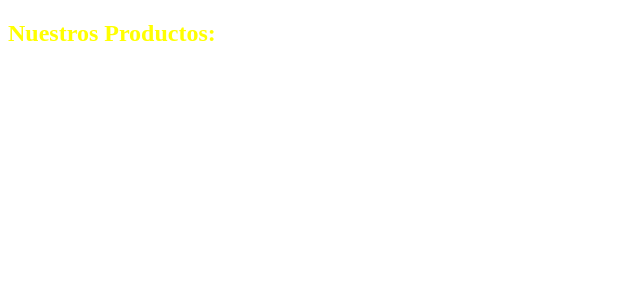
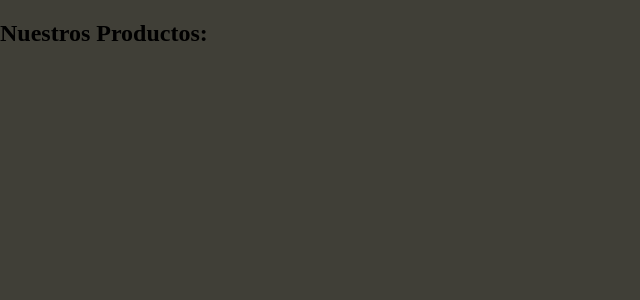
Before and after one commit to shencanet/REACT-JSON, a React (Create React App) app: page / in a window 1280 px wide. Shown: the top 300 px of the page, without its empty margins (0-640 px from the left). Built offline with nearby package versions, Linux system fonts and the light colour scheme.

Commit message:
ADD: css

```diff
--- a/src/index.css
+++ b/src/index.css
@@ -1,3 +1,21 @@
 body{
-    color: yellow;
+    margin: 0;
+    padding: 0;
+    box-sizing: border-box;
 }
+:root{
+    --main: #d93636;
+    --secondary: #d93240;
+    --white: #fff;
+    --card-background: #f2f2f0;
+    --text: #403f37;
+    --container: #bfbfbf;
+
+
+
+}
+
+body{
+    font-family: "Montserrat";
+    background-color: var(--text);
+}
```
